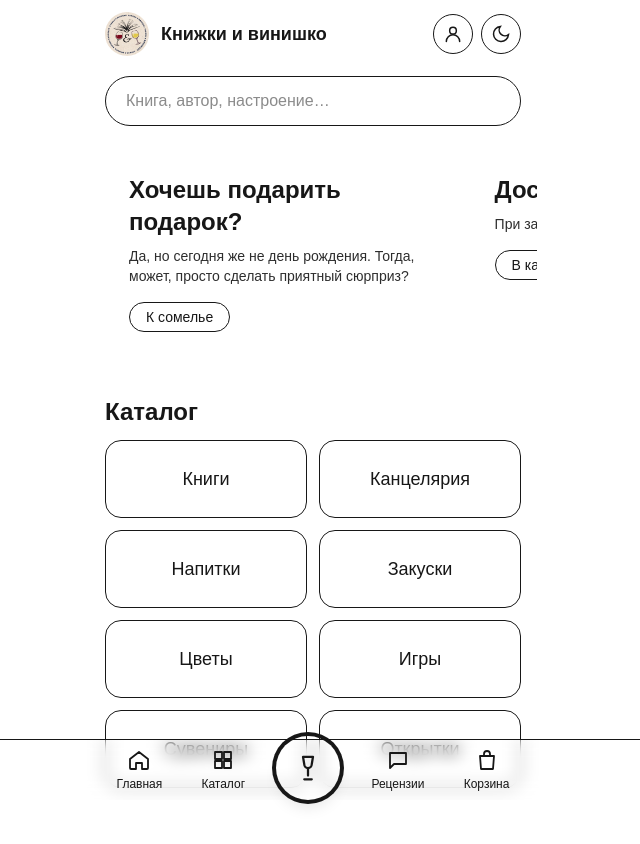
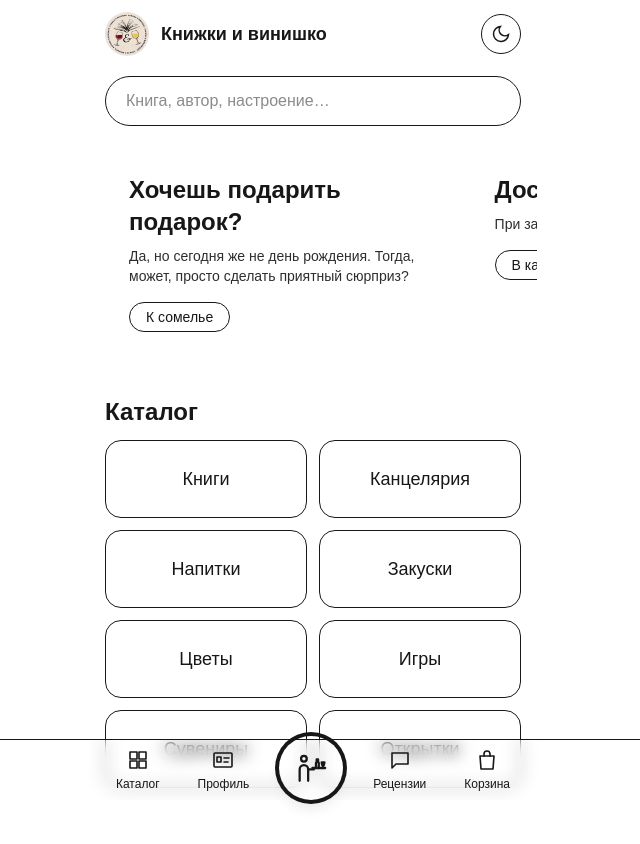
Before and after one commit to jonboncrinjovi/book-delivery-app, a Next.js app in the folder frontend/: page / in a window 1280 px wide. Shown: the top 844 px of the page, without its empty margins (327-967 px from the left). Built offline with nearby package versions, Linux system fonts and the light colour scheme.

Commit message:
Checkout, tracking; nav: catalogue, profile card, butler sommelier

```diff
--- a/frontend/app/layout.tsx
+++ b/frontend/app/layout.tsx
@@ -33,16 +33,7 @@ export default function RootLayout({ children }: { children: ReactNode }) {
             <Image src="/logo.png" alt="" width={44} height={44} className="rounded-full" />
             <span className="text-lg font-bold">Книжки и винишко</span>
           </Link>
-                    <div className="flex items-center gap-2">
-            <Link href="/account" aria-label="Аккаунт"
-              className="flex size-10 items-center justify-center rounded-full border border-line">
-              <svg width="20" height="20" viewBox="0 0 24 24" fill="none" stroke="currentColor" strokeWidth="1.8" strokeLinecap="round">
-                <circle cx="12" cy="8" r="4" />
-                <path d="M4 21a8 8 0 0 1 16 0" />
-              </svg>
-            </Link>
             <ThemeToggle />
-          </div>
         </header>
         {/* max-w-md: a phone-width column, centred on big screens; pb-28 leaves room for the bar */}
         <main className="mx-auto max-w-md px-4 pb-28">{children}</main>
--- a/frontend/components/BottomNav.tsx
+++ b/frontend/components/BottomNav.tsx
@@ -7,7 +7,7 @@ import type { ReactNode } from "react";
 // a stroke icon from one or more SVG path strings; color comes from the text color
 function Icon({ paths, size = 24 }: { paths: string[]; size?: number }) {
   return (
-    <svg width={size} height={size} viewBox="0 0 24 24" fill="none" stroke="currentColor" strokeWidth="1.8" strokeLinecap="round" strokeLinejoin="round">
+    <svg width={size} height={size} viewBox="0 0 24 24" fill="none" stroke="currentColor" strokeWidth="1.6" strokeLinecap="round" strokeLinejoin="round">
       {paths.map((d) => <path key={d} d={d} />)}
     </svg>
   );
@@ -16,23 +16,36 @@ function Icon({ paths, size = 24 }: { paths: string[]; size?: number }) {
 type Tab = { href: string; label: string; icon: ReactNode; center?: boolean };
 
 const tabs: Tab[] = [
-  { href: "/", label: "Главная", icon: <Icon paths={["M3 11l9-7 9 7v9a1 1 0 0 1-1 1h-5v-6H9v6H4a1 1 0 0 1-1-1z"]} /> },
-  { href: "/catalog", label: "Каталог", icon: <Icon paths={["M4 4h7v7H4z", "M13 4h7v7h-7z", "M4 13h7v7H4z", "M13 13h7v7h-7z"]} /> },
-  // the centre button: a wine glass, raised above the bar
-  { href: "/sommelier", label: "Сомелье", center: true, icon: <Icon size={30} paths={["M8 3h8l-1 6a3 3 0 0 1-6 0z", "M12 12v6", "M9 21h6"]} /> },
+  // catalogue = the landing page: search, announcements, categories
+  { href: "/", label: "Каталог", icon: <Icon paths={["M4 4h7v7H4z", "M13 4h7v7h-7z", "M4 13h7v7H4z", "M13 13h7v7h-7z"]} /> },
+  // profile as a library card: card outline, a photo square, two text lines
+  { href: "/account", label: "Профиль", icon: <Icon paths={[
+    "M4 5h16a1 1 0 0 1 1 1v12a1 1 0 0 1-1 1H4a1 1 0 0 1-1-1V6a1 1 0 0 1 1-1z",
+    "M6 9h4v5H6z", "M13 10h5", "M13 14h4",
+  ]} /> },
+  // the sommelier: a butler holding out a tray with a bottle and a glass (placeholder art)
+  { href: "/sommelier", label: "Сомелье", center: true, icon: <Icon size={34} paths={[
+    "M7 3.5a2 2 0 1 1 0 4a2 2 0 0 1 0-4z",       // head
+    "M4 21v-8a3 3 0 0 1 6 0v8",                  // body
+    "M10 13h4",                                  // arm reaching out
+    "M13 12h9",                                  // the tray
+    "M15.5 12V8.5l.5-1V6h1v1.5l.5 1V12",         // bottle
+    "M19.5 8h2l-.3 1.6a.7.7 0 0 1-1.4 0z",       // glass bowl
+    "M20.5 10.2V12",                             // glass stem
+  ]} /> },
   { href: "/reviews", label: "Рецензии", icon: <Icon paths={["M4 5h16v11H8l-4 4z"]} /> },
   { href: "/cart", label: "Корзина", icon: <Icon paths={["M5 8h14l-1 13H6z", "M9 8V6a3 3 0 0 1 6 0v2"]} /> },
 ];
 
 export default function BottomNav() {
-  const path = usePathname(); // the current address, e.g. "/catalog"
+  const path = usePathname(); // the current address, e.g. "/cart"
 
   return (
     // fixed to the bottom; the env() padding keeps it above the iPhone home bar
     <nav className="fixed inset-x-0 bottom-0 z-50 border-t border-line bg-paper-2/95 backdrop-blur">
       <ul className="mx-auto flex max-w-md items-end justify-around px-2 pb-[env(safe-area-inset-bottom)]">
         {tabs.map((t) => {
-          // "/" only counts as active on the home page itself, the others for their whole section
+          // "/" only counts as active on the landing page itself, the others for their whole section
           const active = t.href === "/" ? path === "/" : path.startsWith(t.href);
           if (t.center) {
             return (
```
